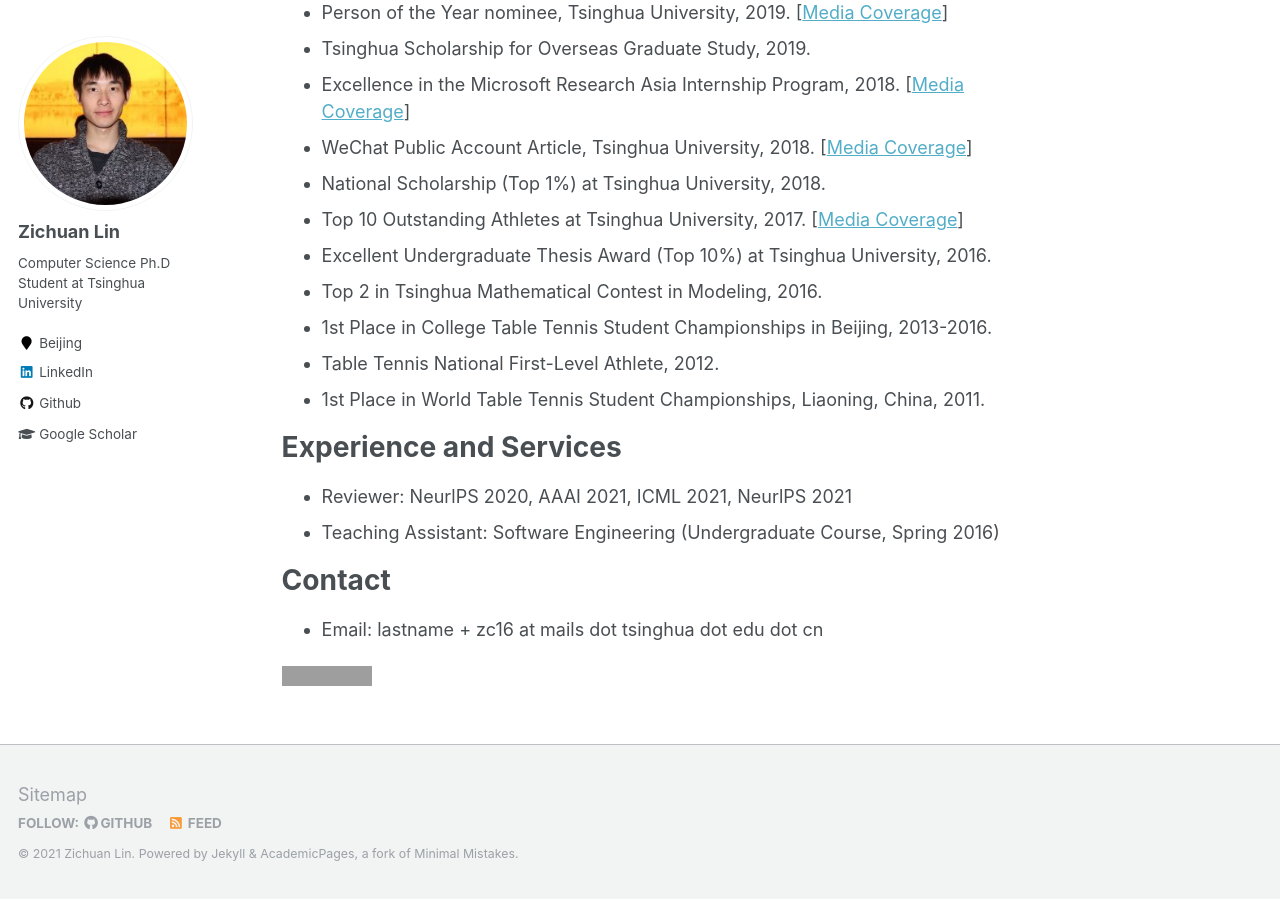
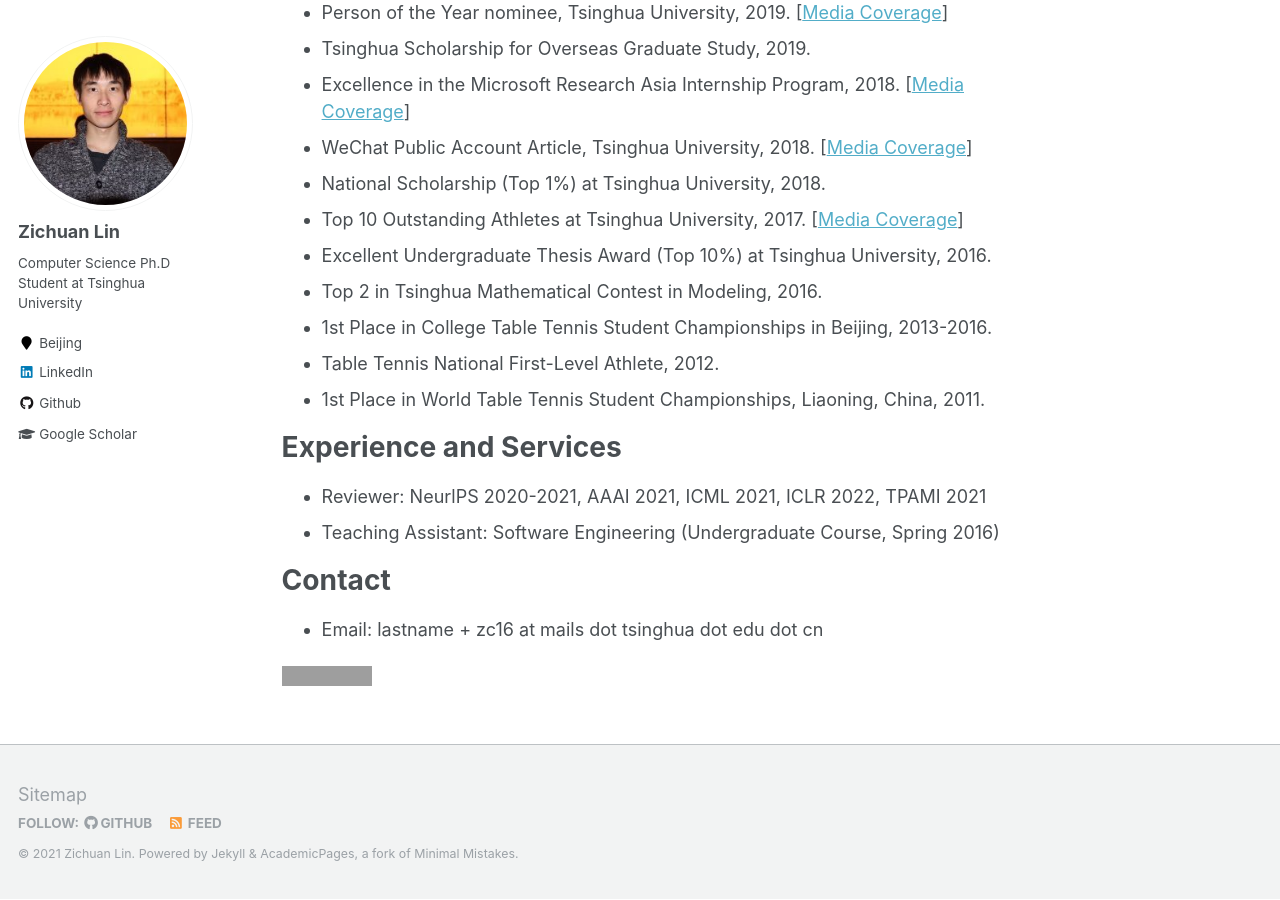
Before and after one commit to LinZichuan/linzichuan.github.io, a Jekyll site: the page built from _pages/about.md, in a window 1280 px wide and 900 px high, scrolled down 2292 px. Built offline with Jekyll 4.4.1, drawn with Linux system fonts in a browser that asks for light colours; formulas are drawn with MathJax 3; grey boxes are pictures that could not be loaded.

Commit message:
Update about.md

```diff
--- a/_pages/about.md
+++ b/_pages/about.md
@@ -91,7 +91,7 @@ Awards & Honors
 
 Experience and Services
 ======
-- Reviewer: NeurlPS 2020, AAAI 2021, ICML 2021, NeurlPS 2021
+- Reviewer: NeurlPS 2020-2021, AAAI 2021, ICML 2021, ICLR 2022, TPAMI 2021
 - Teaching Assistant: Software Engineering (Undergraduate Course, Spring 2016)
 
 Contact
```
